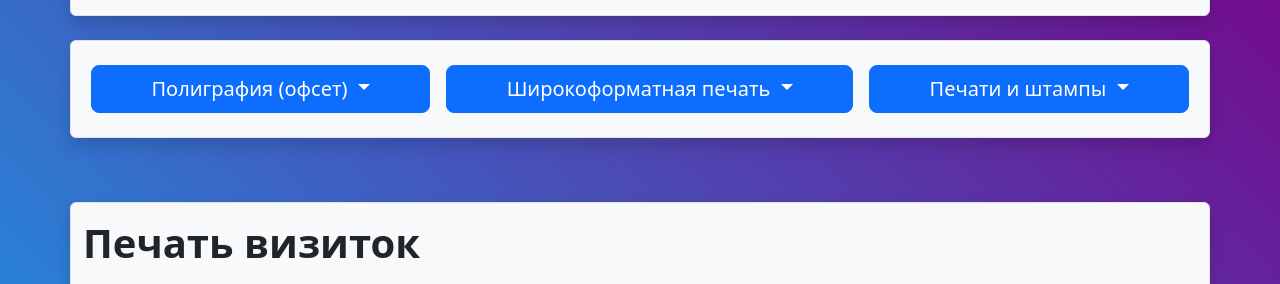
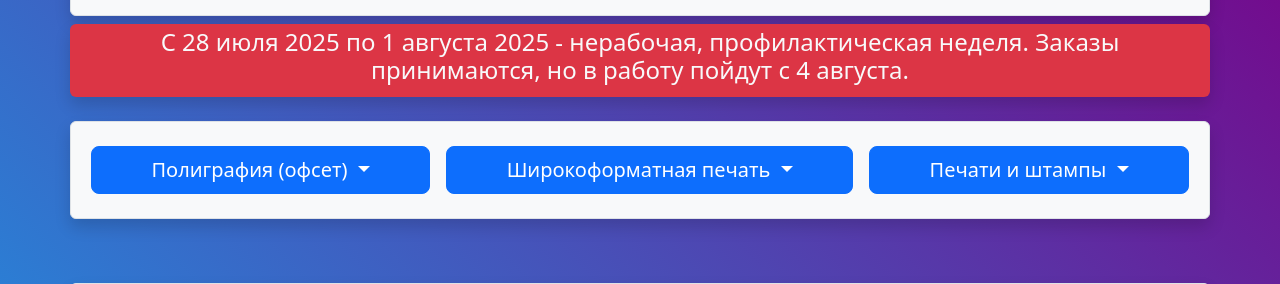
Before and after one commit to Klaus8k/tipkor_site, a Django app: page /poly/card/ in a window 1280 px wide. Shown: the part 170-454 px from the top of the page. Run offline with Django 4.2, Linux system fonts and the light colour scheme; data that the repository does not hold is empty; some libraries are stand-ins or nearby versions.

Commit message:
выходные

```diff
--- a/tipkor/tipkor/templates/tipkor/base.html
+++ b/tipkor/tipkor/templates/tipkor/base.html
@@ -89,13 +89,12 @@
 	</div>
 
 	<!-- Строка важного объявления -->
-	<!-- <div class="container pt-2">
+	<div class="container pt-2">
 		<div class="row bg-danger shadow d-flex justify-content-center rounded py-1">
-			<h4 class="d-flex text-center justify-content-center text-light">С 28 декабря 2023 по 9 января 2024 - нерабочие дни.
+			<h4 class="d-flex text-center justify-content-center text-light">С 28 июля 2025 по 1 августа 2025 - нерабочая, профилактическая неделя. Заказы принимаются, но в работу пойдут с 4 августа.
 			</h4>
 		</div>
-	</div> -->
-
+	</div>
 
 
 	<!-- Навигация -->
```
